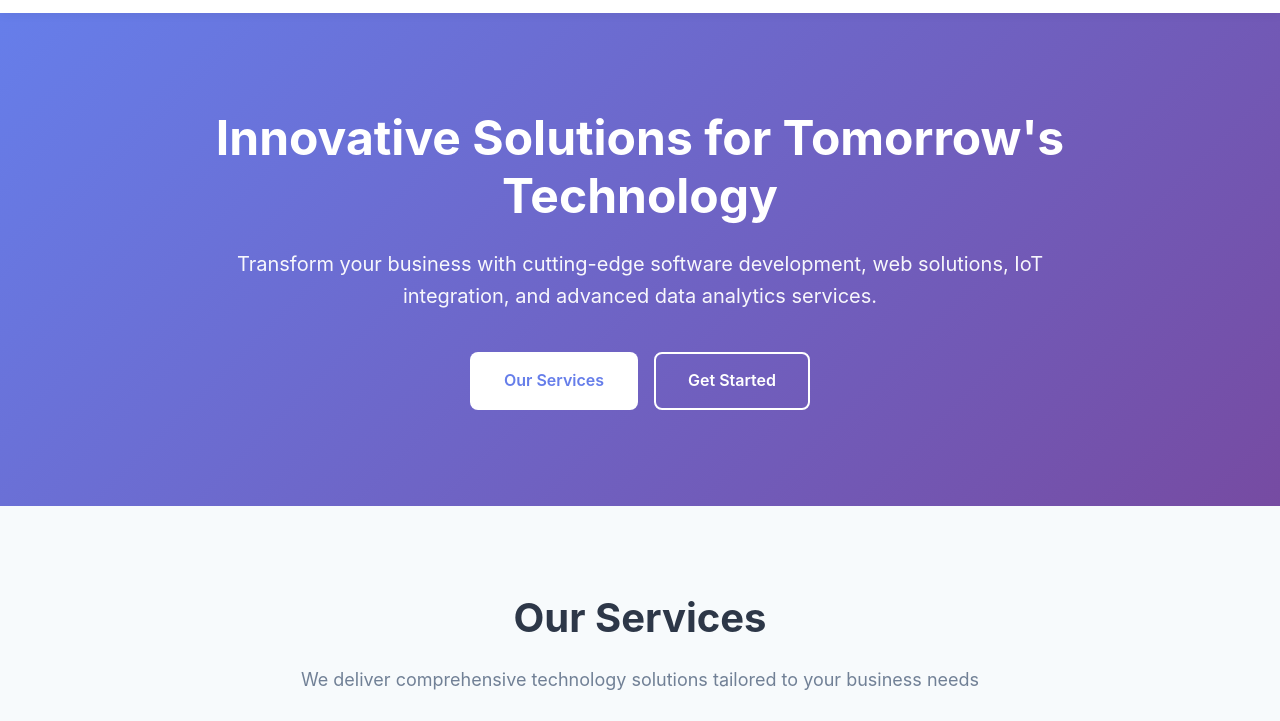
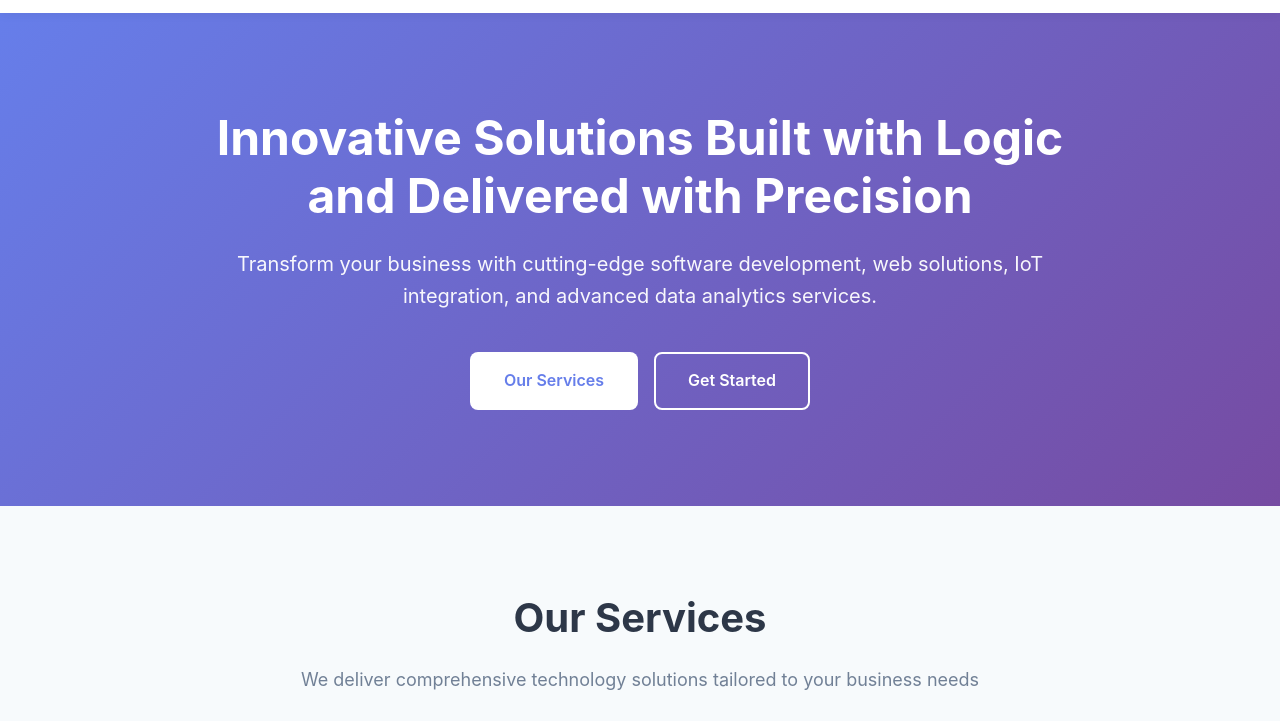
Before and after one commit to chittimilla-millithink/MilliThink, a plain HTML site: page index.html in a window 1280 px wide. Shown: the part 79-800 px from the top of the page. Drawn offline with Linux system fonts and the light colour scheme.

Commit message:
Tagline Update

```diff
--- a/index.html
+++ b/index.html
@@ -611,7 +611,7 @@
     <!-- Hero Section -->
     <section id="home" class="hero">
         <div class="hero-content">
-            <h1>Innovative Solutions for Tomorrow's Technology</h1>
+            <h1>Innovative Solutions Built with Logic and Delivered with Precision</h1>
             <p>Transform your business with cutting-edge software development, web solutions, IoT integration, and advanced data analytics services.</p>
             <div class="cta-buttons">
                 <a href="#services" class="btn btn-primary">Our Services</a>
```
